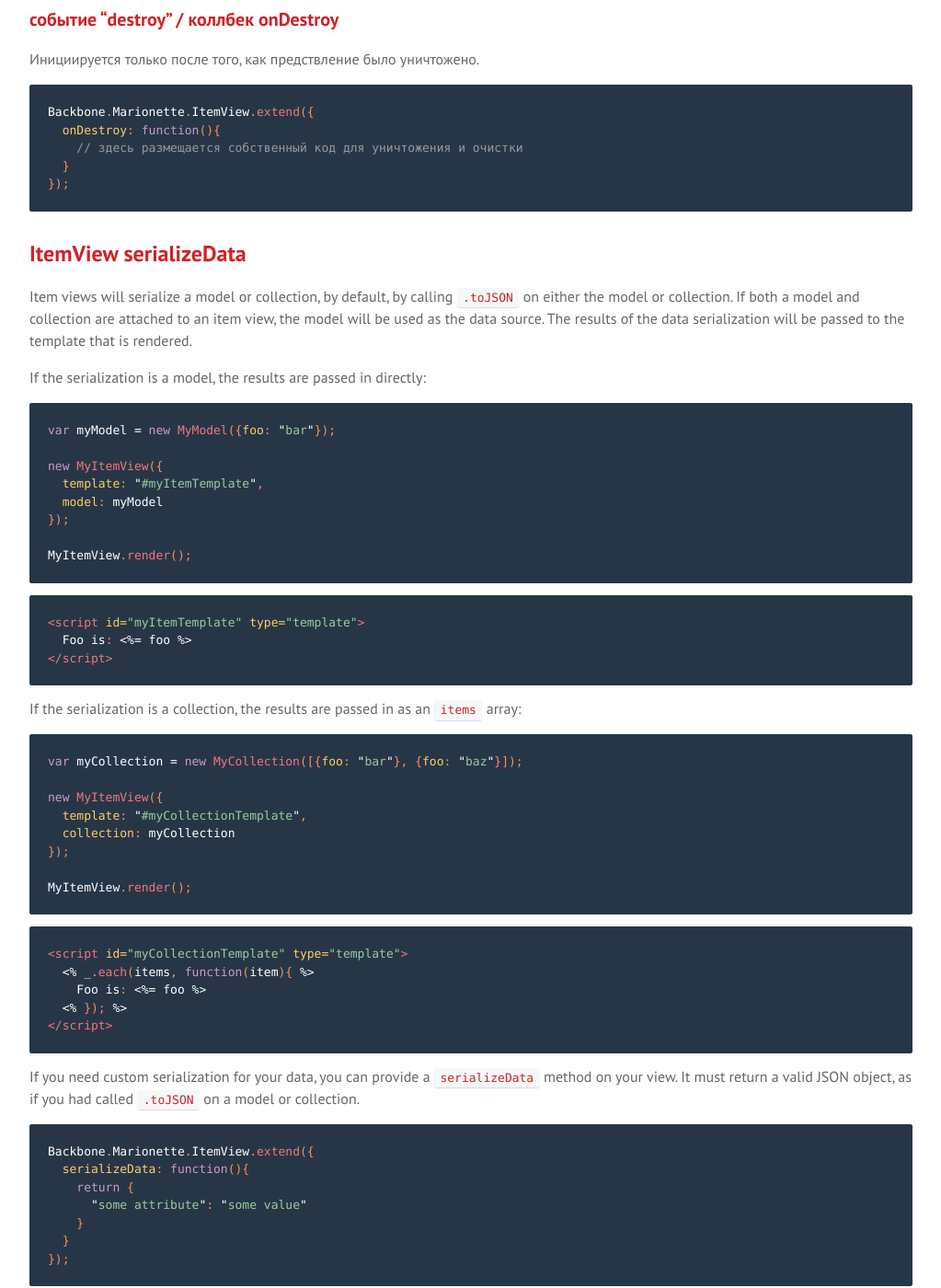
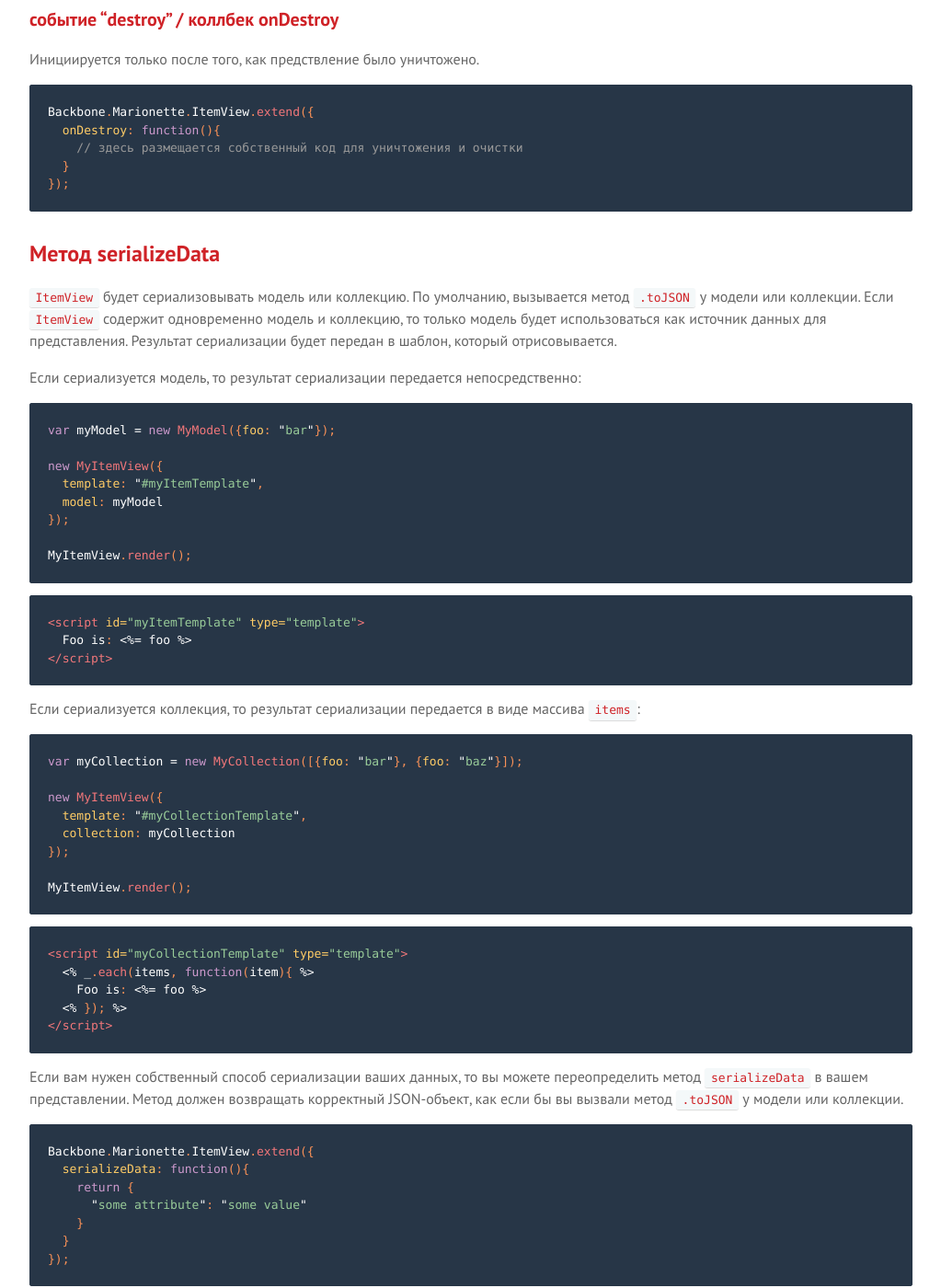
Before and after one commit to sadcitizen/marionettejs.ru, a Jekyll site: the page built from _posts/2014-04-20-itemview.md, in a window 1280 px wide and 1400 px high, scrolled down 4600 px. Shown: the whole window at 92% size, without its empty margins (128-1151 px from the left). Built offline with Jekyll 4.4.1, drawn with Linux system fonts in a browser that asks for light colours; some web fonts are replaced; Markdown is read by kramdown in place of the engine named in the settings; some of the changed text lies outside the part shown.

Commit message:
translate ru/ItemView

````diff
--- a/_includes/translation/ru/marionette.itemview.md
+++ b/_includes/translation/ru/marionette.itemview.md
@@ -20,7 +20,7 @@
   * [событие "render" / коллбек onRender](#render--onrender-event)
   * [событие "before:destroy" / коллбек onBeforeDestroy](#beforedestroy--onbeforedestroy-event)
   * [событие "destroy" / коллбек onDestroy](#destroy--ondestroy-event)
-* [ItemView serializeData](#itemview-serializedata)
+* [Метод serializeData](#itemview-serializedata)
 * [Organizing ui elements](#organizing-ui-elements)
 * [modelEvents and collectionEvents](#modelevents-and-collectionevents)
 
@@ -227,15 +227,14 @@
 });
 ```
 
-## ItemView serializeData
+## Метод serializeData
 
-Item views will serialize a model or collection, by default, by
-calling `.toJSON` on either the model or collection. If both a model
-and collection are attached to an item view, the model will be used
-as the data source. The results of the data serialization will be passed to the template
-that is rendered.
+`ItemView` будет сериализовывать модель или коллекцию. По умолчанию, вызывается
+метод `.toJSON` у модели или коллекции. Если `ItemView` содержит одновременно
+модель и коллекцию, то только модель будет использоваться как источник данных для представления.
+Результат сериализации будет передан в шаблон, который отрисовывается.
 
-If the serialization is a model, the results are passed in directly:
+Если сериализуется модель, то результат сериализации передается непосредственно:
 
 ```js
 var myModel = new MyModel({foo: "bar"});
@@ -254,8 +253,7 @@
 </script>
 ```
 
-If the serialization is a collection, the results are passed in as an
-`items` array:
+Если сериализуется коллекция, то результат сериализации передается в виде массива `items`:
 
 ```js
 var myCollection = new MyCollection([{foo: "bar"}, {foo: "baz"}]);
@@ -276,9 +274,10 @@
 </script>
 ```
 
-If you need custom serialization for your data, you can provide a
-`serializeData` method on your view. It must return a valid JSON
-object, as if you had called `.toJSON` on a model or collection.
+Если вам нужен собственный способ сериализации ваших данных,
+то вы можете переопределить метод `serializeData` в вашем представлении.
+Метод должен возвращать корректный JSON-объект, как если бы вы вызвали метод
+`.toJSON` у модели или коллекции.
 
 ```js
 Backbone.Marionette.ItemView.extend({
````
